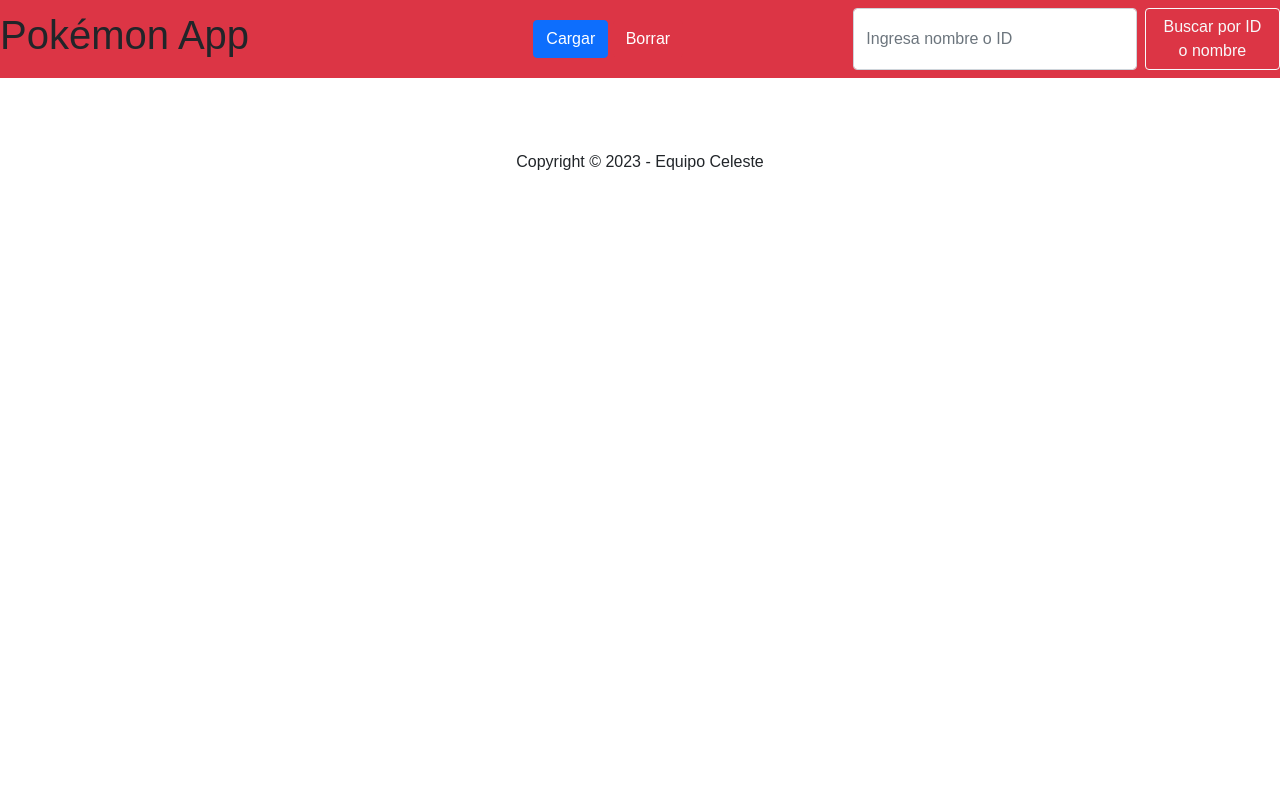
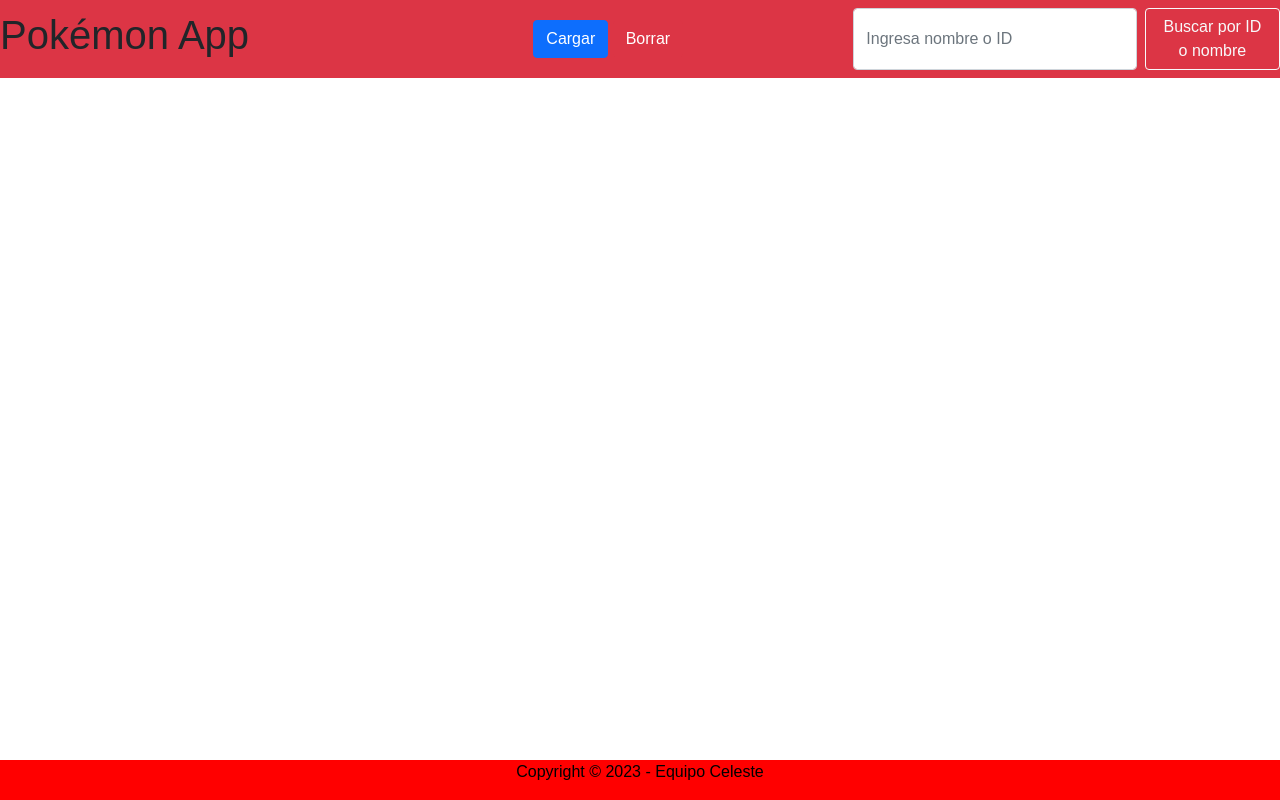
Before and after one commit to boanguibe/pokeapi, a plain HTML site: page index.html in a window 1280 px wide. Drawn offline with nearby package versions, Linux system fonts and the light colour scheme; a web font is replaced by a local one.

Commit message:
API V3 - navbar y footer fixed

```diff
--- a/index.html
+++ b/index.html
@@ -14,7 +14,7 @@
   <body>
 
 
-    <nav class="navbar navbar-expand-lg navbar-light bg-danger">
+    <nav class="navbar navbar-expand-lg fixed-top navbar-light bg-danger">
       <div class="col-5">
         <h1>Pokémon App</h1>
       </div>
@@ -34,11 +34,11 @@
 
     <div class="container mt-4">
       <div id="pokemonContainer" class="row"></div>
-      <div id="modalContainer"></div>
+      <div id="modalContainer m-5 p-5"></div>
     </div>
-
-    <footer class="text-center">
-      <pc>Copyright &copy; 2023 - Equipo Celeste</pc>
+    <br/>
+    <footer class="footer">
+      <p>Copyright &copy; 2023 - Equipo Celeste</p>
     </footer>
 
     <script src="https://cdnjs.cloudflare.com/ajax/libs/jquery/3.6.0/jquery.min.js"></script>
--- a/script.js
+++ b/script.js
@@ -203,18 +203,11 @@ class PokemonApp {
   }
 
   async loadMorePokemons() {
-    //document.getElementById("nextPokemon").hidden = false;
 
     const pokemons = await this.getPokemons();
     this.displayPokemons(pokemons);
     this.offset += this.limit;
     document.getElementById('loadButton').innerHTML='Cargar mas';
-  }
-// Boton siguiente
-  async nextPokemon() {
-    const pokemons = await this.getPokemons();
-    this.displayPokemons(pokemons);
-    this.offset += this.limit;
   }
 
   resetPokemons() {
--- a/styles.css
+++ b/styles.css
@@ -1,5 +1,13 @@
-* {
+body {
   font-family: 'Pokemon Solid', sans-serif;
+  height: 100px;
+  padding-top: 60px;
+  padding-bottom: 100px;
+  margin-bottom: 60px;
+}
+
+.Container {
+  padding: 60px 60px
 }
 
 .card {
@@ -14,11 +22,16 @@
   margin: 0 auto;
 }
 
-footer {
+.footer {
+  position: fixed;
+  left: 0;
+  bottom: 0;
+  width: 100%;
+  background-color: red;
+  color: black;
   text-align: center;
-  padding: 1rem;
-  margin-top: 2rem;
 }
+
 
 nav {
   background-color: red;
```
